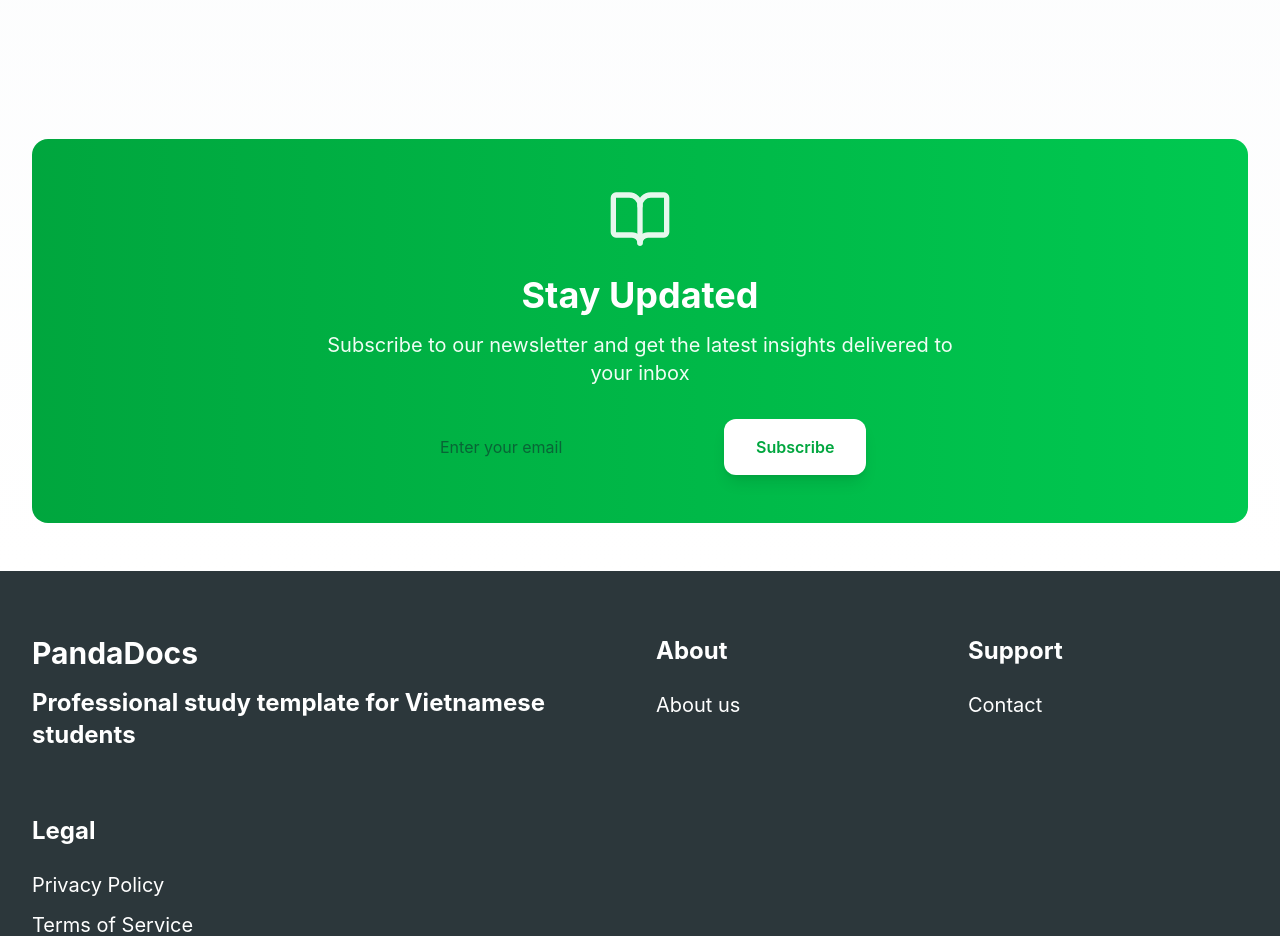
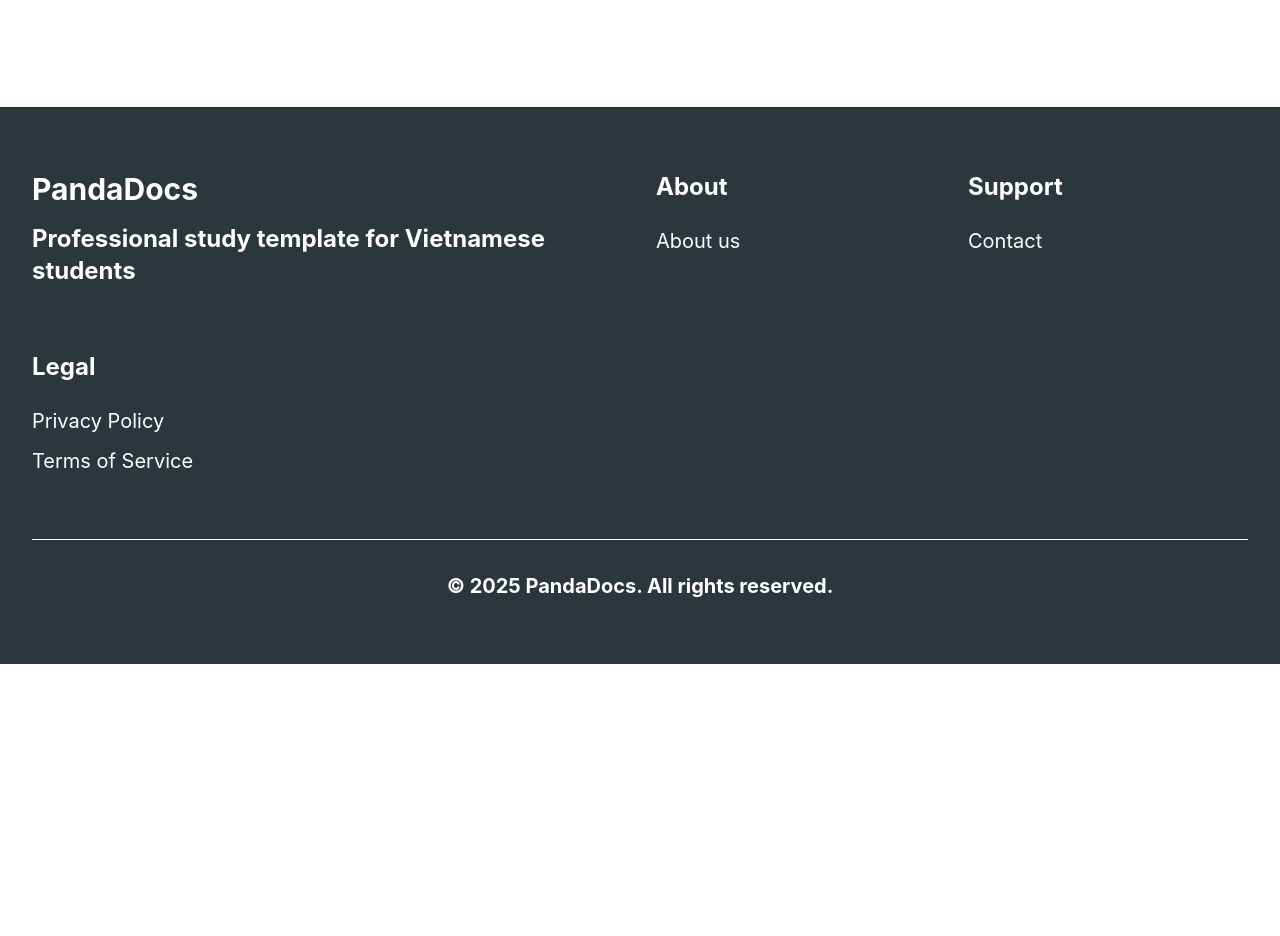
Before and after one commit to viet7124/PandaDoc-FE, a React (Vite) app: page /blog in a window 1280 px wide. Shown: the part 840-1776 px from the top of the page. After the commit the page ends 1504 px from the top, so only its background shows below. Built offline with nearby package versions, Linux system fonts and the light colour scheme.

Commit message:
fix bug 21

```diff
--- a/src/app/pages/Blog/Blog.tsx
+++ b/src/app/pages/Blog/Blog.tsx
@@ -209,27 +209,6 @@ export default function Blog() {
             </div>
           )}
         </div>
-
-        {/* Newsletter Subscription */}
-        <div className="mt-20 bg-gradient-to-r from-green-600 to-green-500 rounded-2xl p-8 md:p-12 text-white text-center">
-          <BookOpen className="w-16 h-16 mx-auto mb-6 opacity-90" />
-          <h2 className="text-3xl md:text-4xl font-bold mb-4">
-            Stay Updated
-          </h2>
-          <p className="text-xl text-green-50 mb-8 max-w-2xl mx-auto">
-            Subscribe to our newsletter and get the latest insights delivered to your inbox
-          </p>
-          <div className="max-w-md mx-auto flex flex-col sm:flex-row gap-3">
-            <input
-              type="email"
-              placeholder="Enter your email"
-              className="flex-1 px-6 py-4 rounded-xl text-gray-900 border-0 focus:outline-none focus:ring-4 focus:ring-green-300/50"
-            />
-            <button className="px-8 py-4 bg-white text-green-600 rounded-xl font-semibold hover:bg-gray-100 transition-colors shadow-lg">
-              Subscribe
-            </button>
-          </div>
-        </div>
       </div>
     </div>
   );
```
